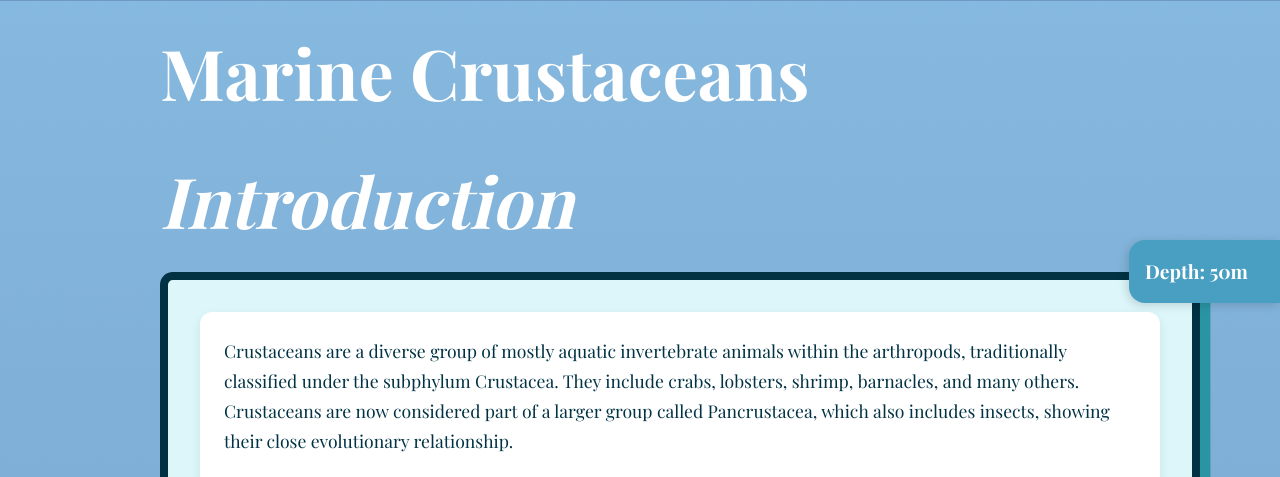
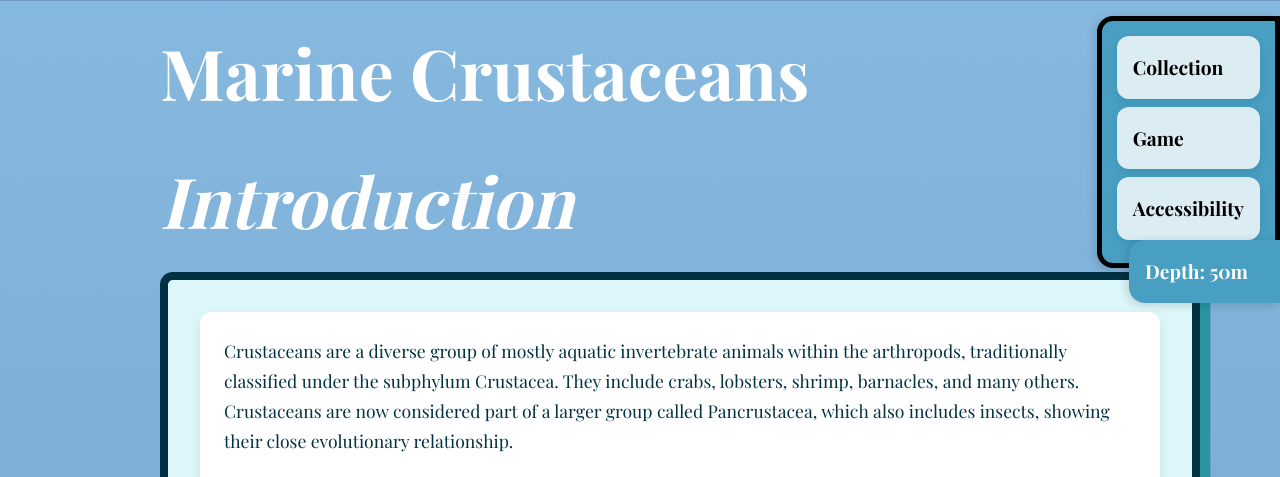
Before and after one commit to STENTORS/Marine-Invertebrates, a Flask app: page / in a window 1280 px wide; the page is wider, and only the part inside the window is pictured. Shown: the top 477 px of that part. Run offline with Flask 3, Linux system fonts and the light colour scheme; some web fonts are replaced.

Commit message:
header and text to speech

```diff
--- a/static/speech2text.js
+++ b/static/speech2text.js
@@ -1,12 +1,13 @@
+const speakEL = document.getElementById('speak');
 const textEL = document.getElementById('text');
-const speakEL = document.getElementById('speak');
-
 speakEL.addEventListener('click', speakText);
 function speakText() {
+    const text = textEL.textContent;
+    alert(text);
     // stop any speaking in progress
     window.speechSynthesis.cancel();
 
-    const text = textEL.value;
     const utterance = new SpeechSynthesisUtterance(text);
-    window.speechSynthesis.speak(text);
+    window.speechSynthesis.speak(utterance);
+
 }
--- a/static/style.css
+++ b/static/style.css
@@ -8,9 +8,13 @@ body, h1, h2, p, ul {
 body {
     font-family: "Playfair Display", serif;
     background: linear-gradient(to bottom, #86b9df, #12014b);
+
     color: #013243;
     line-height: 1.6;
 }
+
+
+
 
 h1 {
     text-align: left;
@@ -252,3 +256,80 @@ a:hover {
   box-shadow: -2px 2px 10px rgba(0,0,0,0.15);
   transition: background 0.2s;
 }
+
+.nav-tab {
+  position: fixed;
+  top: 2%;
+  right: 0;
+  border: #000000 5px solid;
+  background: #499FC1;
+  color: #000000;
+  padding: 15px;
+  border-radius: 1rem 0 0 1rem;
+  font-size: 1.2rem;
+  font-weight: bold;
+  z-index: 1000;
+  box-shadow: -2px 2px 10px rgba(0,0,0,0.15);
+  transition: background 0.2s;
+}
+
+.nav-tab ul {
+    color: #000000;
+    list-style: none;
+    padding-left: 0;
+}
+.nav-tab li {
+    margin-bottom: 0.5rem;
+}
+.nav-tab a {
+    color: #000000;
+    text-decoration: none;
+}
+.nav-tab a:hover {
+    color: #4dd0e1;
+    text-decoration: underline;
+}
+
+
+button {
+    background-color: #499FC1;
+    color: white;
+
+    border: 2px solid #ffffff;
+    padding: 10px;
+    border-radius: 70px;
+    cursor: pointer;
+    font-size: 16px;
+}
+
+
+
+
+.translate-sticky-tab {
+  position: fixed;
+  top: 18%;
+  right: 0;
+  background: #499FC1;
+  color: #fff;
+  padding: 1rem 2rem 1rem 1rem;
+  border-radius: 1rem 0 0 1rem;
+  font-size: 1.1rem;
+  font-weight: bold;
+  z-index: 1002;
+  box-shadow: -2px 2px 10px rgba(0,0,0,0.15);
+  transition: background 0.2s;
+  min-width: 180px;
+}
+
+@media (max-width: 900px) {
+  .translate-sticky-tab {
+    position: static;
+    width: 100vw;
+    border-radius: 0;
+    box-shadow: none;
+    padding: 0.5rem 1rem;
+    margin-bottom: 0.5rem;
+    background: #499FC1;
+    text-align: right;
+  }
+}
--- a/templates/index.html
+++ b/templates/index.html
@@ -11,7 +11,6 @@
   <link rel="preconnect" href="https://fonts.gstatic.com" crossorigin>
   <link href="https://fonts.googleapis.com/css2?family=Playfair+Display:ital,wght@0,400..900;1,400..900&display=swap" rel="stylesheet">
   <script src="{{ url_for('static', filename='speech2text.js')}}" type="module"></script>
-
 </head>
 <body>
 
@@ -49,13 +48,12 @@
     <div>
 
       <div class="label" data-depth="1-15">
-        <h1 style="font-size: 30px;">Pederson's shrimp <button id="speak"><img style="height: 30px;" src="{{ url_for('static', filename='speaker.png') }}" alt="Text to Speech Button"/></button></h1>
-        <p id="text"><strong>Habitat:</strong> Lives symbiotically with sea anemones like <em>Bartholomea annulata</em> and <em>Condylactis gigantea</em>, offering cleaning services to fish.</p>
+        <h1 style="font-size: 30px;">Pederson's shrimp <button><img id="speak" style="height: 30px;" src="{{ url_for('static', filename='speaker.png') }}" alt="Text to Speech Button"/></button></h1>
+        <p><strong>Habitat:</strong> Lives symbiotically with sea anemones like <em>Bartholomea annulata</em> and <em>Condylactis gigantea</em>, offering cleaning services to fish.</p>
         <p><strong>Distribution:</strong> Found in the Western Atlantic, including the Caribbean, Bermuda, Bahamas, and parts of South America.</p>
         <p><strong>Description:</strong> A small, transparent shrimp (up to 3 cm) with bluish and violet markings and long white antennae.</p>
         <p><strong>Fun Fact:</strong> Its transparency can be disrupted by exercise or stress, causing it to become opaque temporarily.</p>
         <p class="environment"><strong>Environmental Impact:</strong> Plays a beneficial role in reef ecosystems by controlling ectoparasite populations on fish. </br><a href="https://www.nhm.ac.uk/take-part/find-your-climate-action.html">Find your climate action!</a></p>
-        <textarea id="text"></textarea>
       </div>
     </div>
 
@@ -69,7 +67,7 @@
 
     <div>
       <div class="label" data-depth="50">
-        <h1 style="font-size: 30px;">Tropical rock lobster</h1>
+        <h1 style="font-size: 30px;">Tropical rock lobster <button><img id="speak" style="height: 30px;" src="{{ url_for('static', filename='speaker.png') }}" alt="Text to Speech Button"/></button></h1>
         <p><strong>Habitat:</strong> The tropical rock lobster (Panulirus ornatus) lives in shallow coastal waters with sandy or rocky bottoms, often around coral reefs, up to depths of 50 metres.</p>
         <p><strong>Distribution:</strong> It is found throughout the Indo-Pacific region, including northern Australia, Southeast Asia, and parts of the western Pacific Ocean.</p>
         <p><strong>Description:</strong> Panulirus ornatus has a colourful, spiny body with long antennae and no claws, growing up to 50 cm in length.</p>
@@ -80,7 +78,7 @@
 
     <div>
       <div class="label" data-depth="100">
-        <h1 style="font-size: 30px;">Barnacles</h1>
+        <h1 style="font-size: 30px;">Barnacles <button><img id="speak" style="height: 30px;" src="{{ url_for('static', filename='speaker.png') }}" alt="Text to Speech Button"/></button></h1>
         <p><strong>Habitat:</strong> Barnacles attach themselves to hard surfaces like rocks, ships, whales, and piers, often found in intertidal zones down to 100 metres deep.</p>
         <p><strong>Distribution:</strong> They are distributed worldwide in marine environments, from polar regions to tropical seas.</p>
         <p><strong>Description:</strong> Barnacles are small, hard-shelled crustaceans that live in calcareous plates and feed by filtering plankton with their feathery legs.</p>
@@ -99,7 +97,7 @@
 
     <div>
       <div class="label" data-depth="150">
-        <h1 style="font-size: 30px;">Hermit crabs</h1>
+        <h1 style="font-size: 30px;">Hermit crabs <button><img id="speak" style="height: 30px;" src="{{ url_for('static', filename='speaker.png') }}" alt="Text to Speech Button"/></button></h1>
         <p><strong>Habitat:</strong> Hermit crabs live on the seabed in sandy or muddy environments and hide in empty snail shells for protection, found down to depths of 150 metres.</p>
         <p><strong>Distribution:</strong> They are common in coastal waters around the world, especially in temperate and tropical regions.</p>
         <p><strong>Description:</strong> Hermit crabs have soft, curved abdomens which they protect by occupying empty shells, with visible claws and long antennae.</p>
@@ -110,7 +108,7 @@
 
     <div>
       <div class="label" data-depth="200-400">
-        <h1 style="font-size: 30px;">copepods</h1>
+        <h1 style="font-size: 30px;">copepods <button><img id="speak" style="height: 30px;" src="{{ url_for('static', filename='speaker.png') }}" alt="Text to Speech Button"/></button></h1>
         <p><strong>Habitat:</strong> Copepods live in nearly all aquatic environments, including oceans, freshwater lakes, rivers, and even damp soil.</p>
         <p><strong>Distribution:</strong> They are found worldwide and are one of the most abundant metazoans on Earth by number.</p>
         <p><strong>Description:</strong> Copepods are tiny, shrimp-like crustaceans with a teardrop-shaped body, long antennae, and a segmented tail.</p>
@@ -129,7 +127,7 @@
 
     <div>
       <div class="label" data-depth="4,000">
-        <h1 style="font-size: 30px;">Ice krill</h1>
+        <h1 style="font-size: 30px;">Ice krill <button><img id="speak" style="height: 30px;" src="{{ url_for('static', filename='speaker.png') }}" alt="Text to Speech Button"/></button></h1>
         <p><strong>Habitat:</strong> Ice krill (Euphausia crystallorophias) live in cold Antarctic waters, often under sea ice and down to depths of 4,000 metres.</p>
         <p><strong>Distribution:</strong> They are found exclusively in the Southern Ocean around Antarctica, especially near the continental shelf.</p>
         <p><strong>Description:</strong> Ice krill are small, transparent shrimp-like crustaceans with large black eyes and bioluminescent organs.</p>
@@ -140,7 +138,7 @@
 
     <div>
       <div class="label" data-depth="8900">
-        <h1 style="font-size: 30px;">Alicella gigantea</h1>
+        <h1 style="font-size: 30px;">Alicella gigantea <button><img id="speak" style="height: 30px;" src="{{ url_for('static', filename='speaker.png') }}" alt="Text to Speech Button"/></button></h1>
 
         <p><strong>Habitat:</strong> Alicella gigantea lives in deep-sea trenches, mainly at abyssal and hadal depths down to 8,931 metres.</p>
         <p><strong>Distribution:</strong> Found in the North Atlantic, North Pacific, and South West Pacific Oceans.</p>
@@ -153,6 +151,15 @@
     <div>
       <img style="height: 350px;" src="{{url_for('static', filename='7.png')}}" alt="Alicella gigantea"/>
     </div>
+
+  </div>
+
+  <div class="nav-tab">
+    <ul>
+      <li><a href="{{ url_for('collection') }}">Collection</a></li>
+      <li><a href="{{ url_for('game') }}">Game</a></li>
+      <li><a href="{{ url_for('game') }}">Accessibility</a></li>
+    </ul>
 
   </div>
 
@@ -187,6 +194,8 @@
       window.addEventListener('scroll', updateDepthTab);
       updateDepthTab();
     });
+
+
   </script>
 
 </body>
```
Also changed, not shown: static/5.png.
